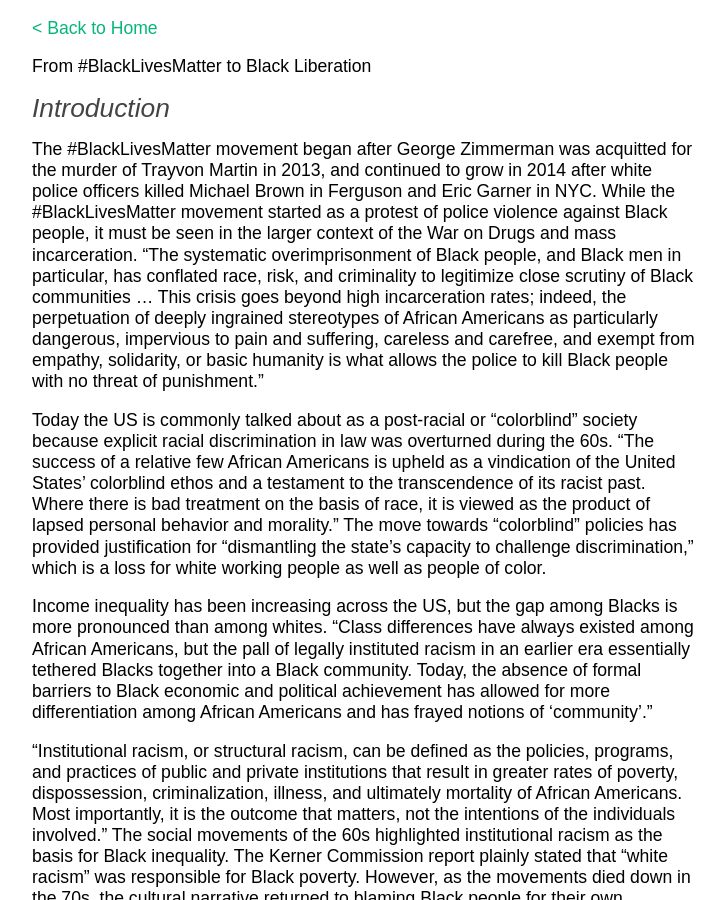
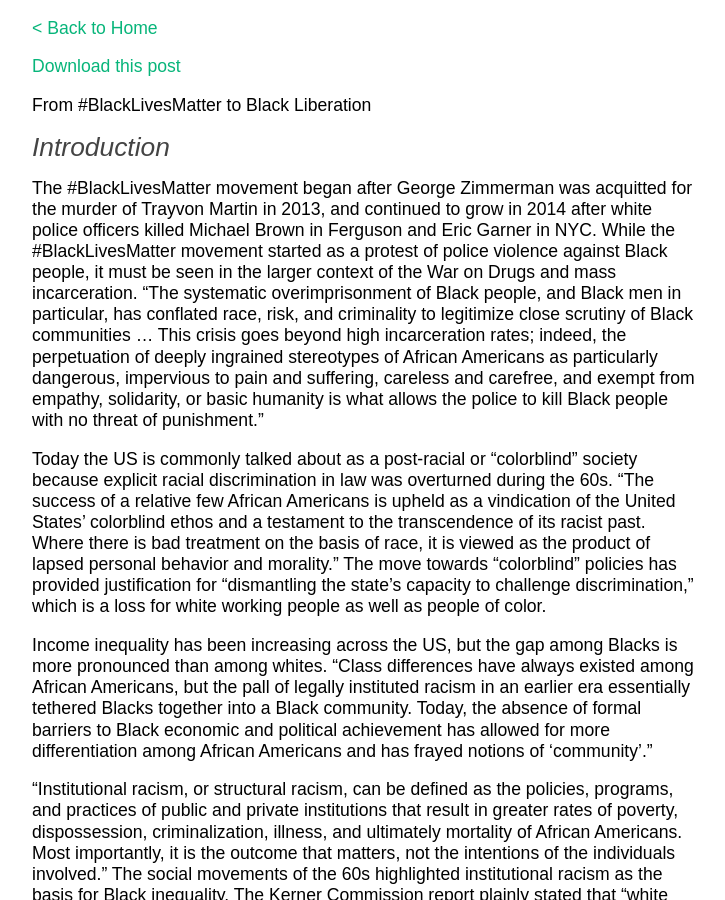
Before and after one commit to radicalbarracuda/sf-feminist-book-club, a Jekyll site: the page built from _posts/2018-12-18-FromBLMToBlackLiberation.md, in a window 1280 px wide and 900 px high. Shown: the whole window, without its empty margins (273-998 px from the left). Built offline with Jekyll 4.4.1, drawn with Linux system fonts in a browser that asks for light colours.

Commit message:
Add print link to posts layout

```diff
--- a/_layouts/posts.html
+++ b/_layouts/posts.html
@@ -18,6 +18,7 @@
 <body>
 <main>
   <p><a href="/">< Back to Home</a></p>
+  <a href="javascript:window.print();">Download this post</a>
   {{ content }}
 </main>
 </body>
```
